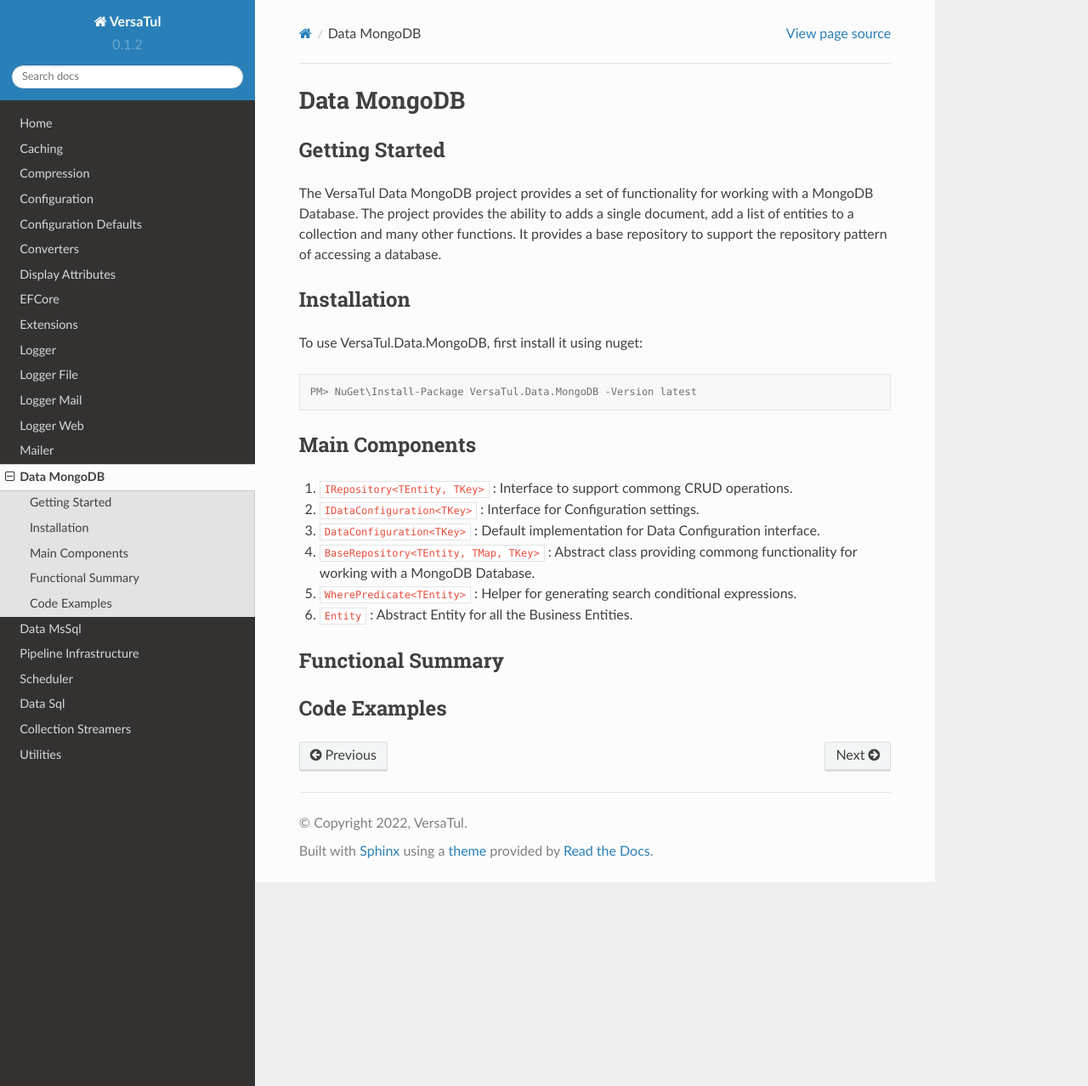
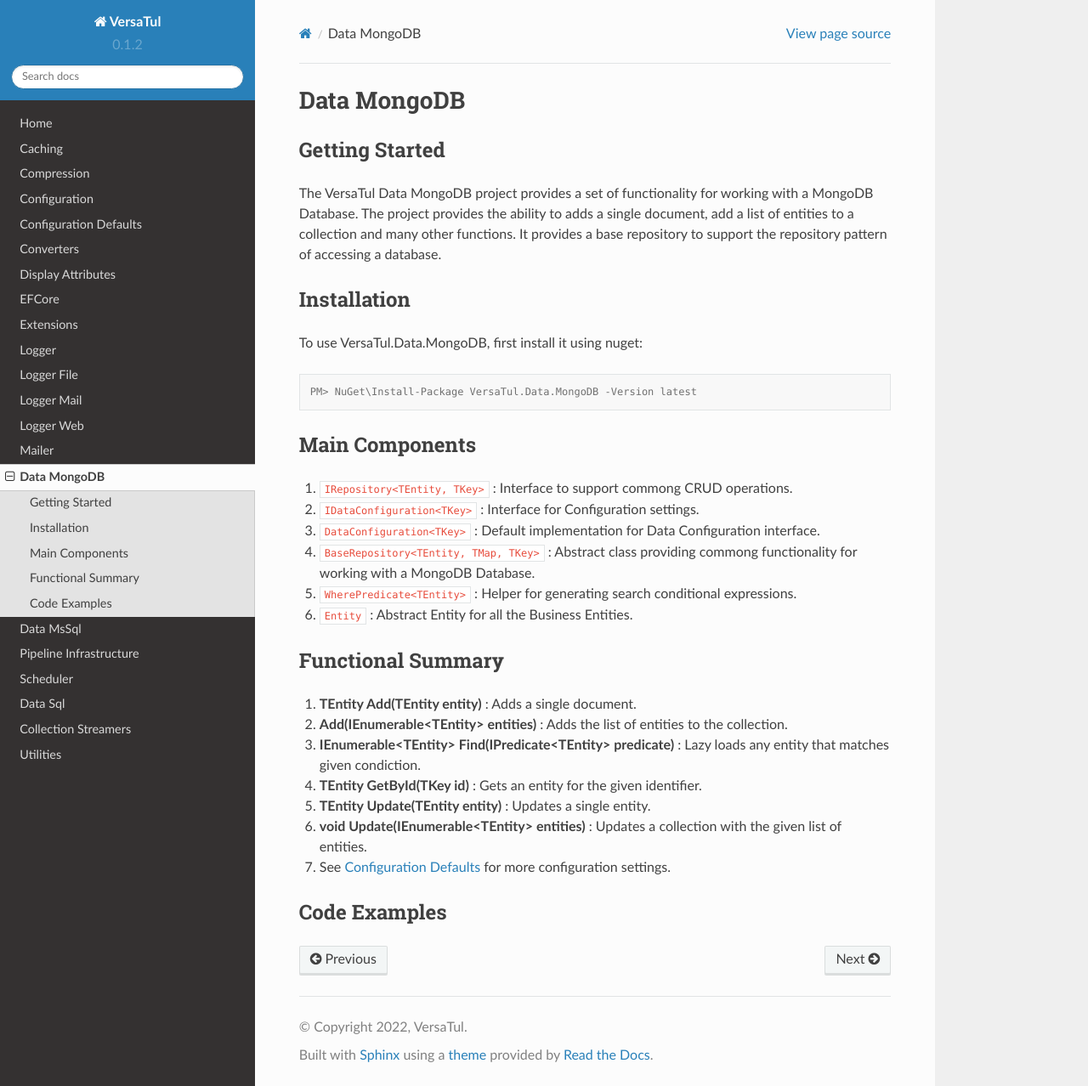
Before and after one commit to BjornWilliams/DocsVersaTul, a Sphinx documentation site: the page built from docs/source/mongodb.rst, in a window 1280 px wide and 1278 px high. Shown: the whole window at 85% size. Built offline with Sphinx 7.4.7 and the Read the Docs theme 2.0.0, drawn with Linux system fonts in a browser that asks for light colours.

Commit message:
mongo db
updating the document

```diff
--- a/docs/source/mailer.rst
+++ b/docs/source/mailer.rst
@@ -29,7 +29,7 @@
 ------------------
 1. **bool SendMail()** : Overloaded method for sending SMTP e-mails to receiver as Raw text or HTML with or without attachments.
 2. **void Send(MailMessage mailMessage)** : Sends the specified message to an SMTP server for delivery.
-3. See :doc:`configuration-defaults` for more Mailer configuration settings.
+3. See :doc:`configuration-defaults` for more configuration settings.
 
 
 Code Examples
--- a/docs/source/mongodb.rst
+++ b/docs/source/mongodb.rst
@@ -28,6 +28,13 @@
 
 Functional Summary
 ------------------
+1. **TEntity Add(TEntity entity)** : Adds a single document.
+2. **Add(IEnumerable<TEntity> entities)** : Adds the list of entities to the collection.
+3. **IEnumerable<TEntity> Find(IPredicate<TEntity> predicate)** : Lazy loads any entity that matches given condiction.
+4. **TEntity GetById(TKey id)** : Gets an entity for the given identifier.
+5. **TEntity Update(TEntity entity)** : Updates a single entity.
+6. **void Update(IEnumerable<TEntity> entities)** : Updates a collection with the given list of entities.
+7. See :doc:`configuration-defaults` for more configuration settings.
 
 Code Examples
 -------------
```
